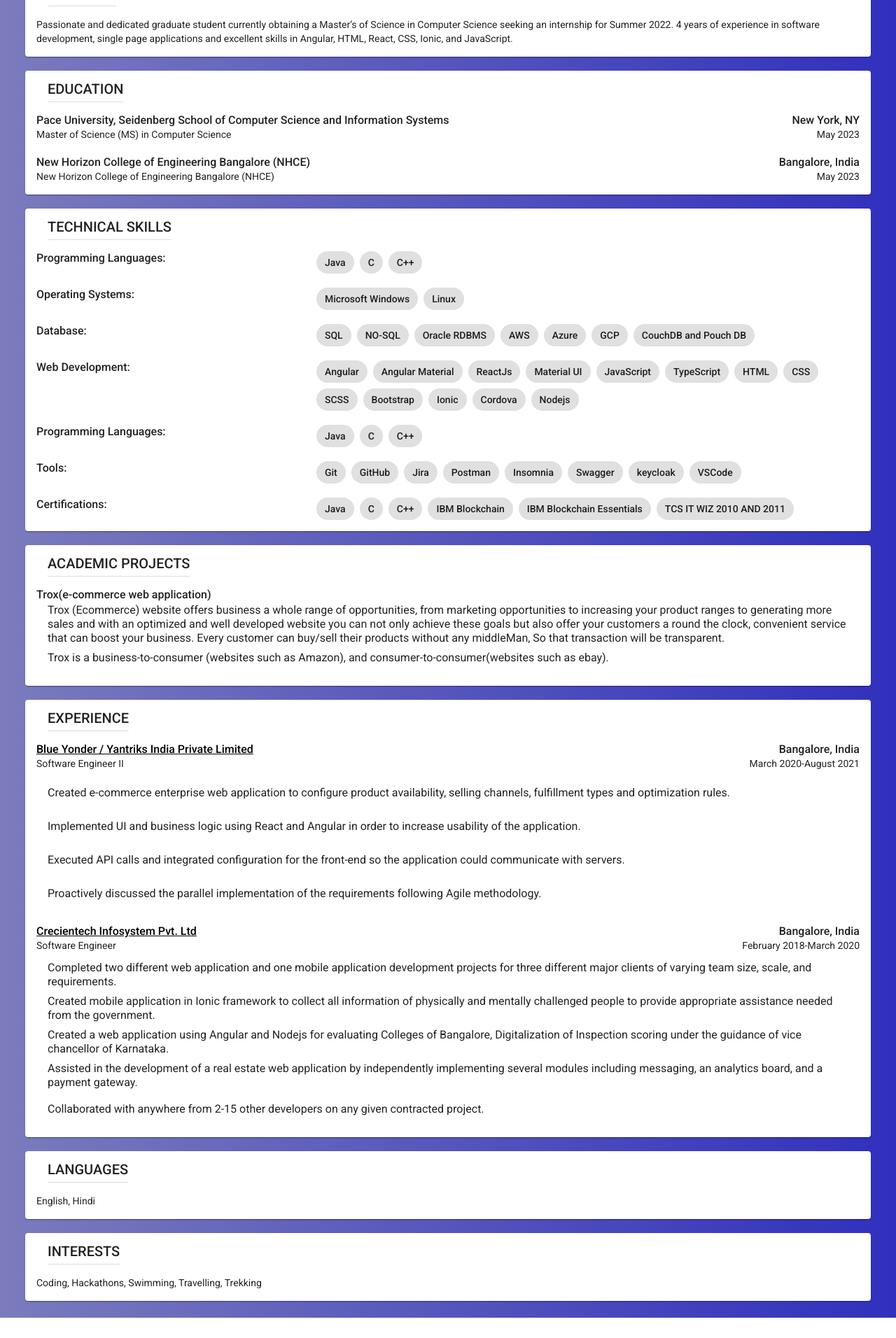
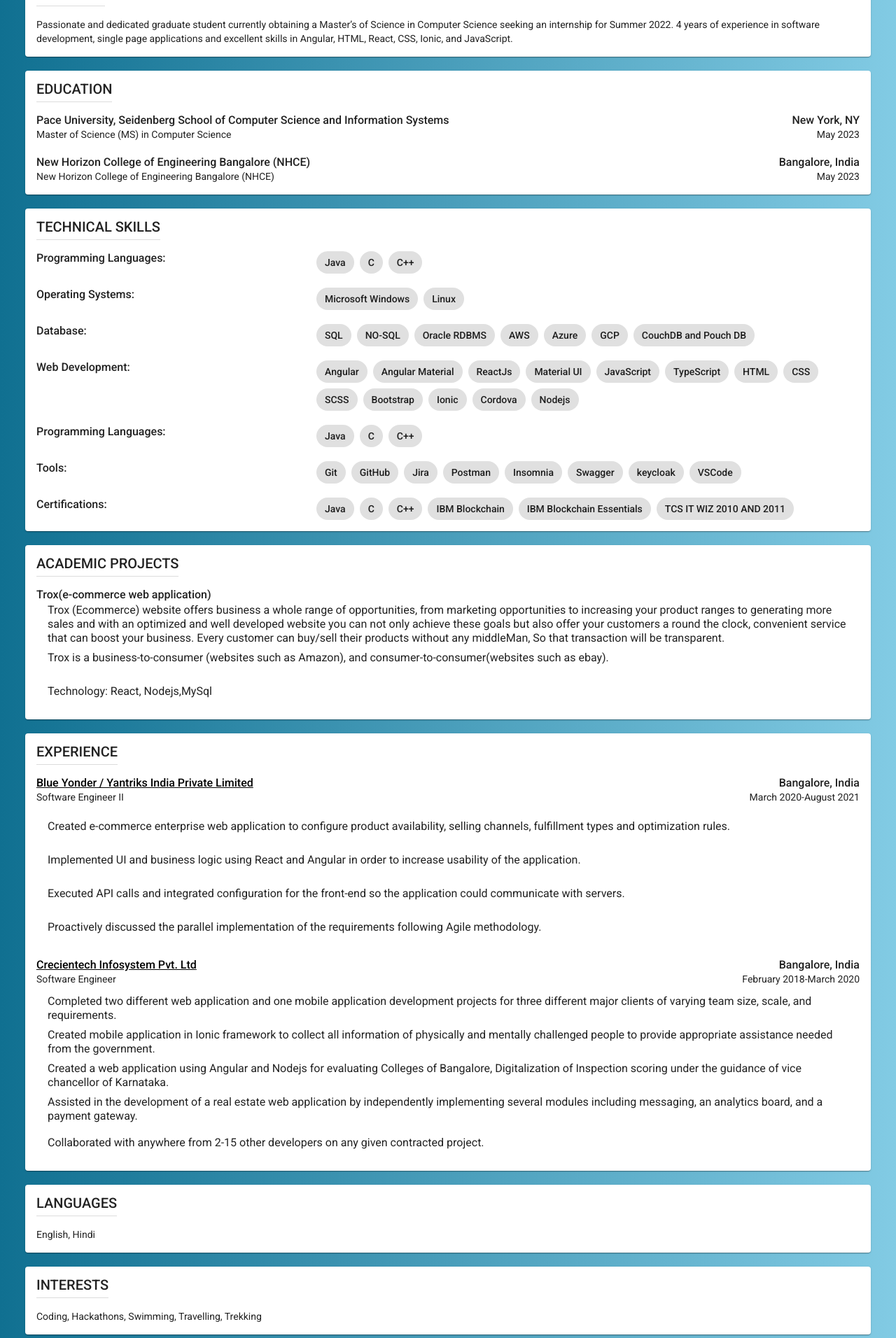
Before and after one commit to saurabh688/SaurabhRaiResume, an Angular app: page / in a window 1280 px wide. Shown: the part 148-2060 px from the top of the page at 70% size. Before the commit the page ends 2031 px from the top, so only its background shows below. Built offline with nearby package versions, Linux system fonts and the light colour scheme.

Commit message:
title margin fix.

```diff
--- a/src/app/app.component.html
+++ b/src/app/app.component.html
@@ -11,7 +11,7 @@
 
   <div>
     <mat-card>
-      <mat-card-header>
+      <mat-card-header style="margin-left: -16px;">
         <mat-card-title>SUMMARY</mat-card-title>
         <mat-card-subtitle><hr/></mat-card-subtitle>
       </mat-card-header>
@@ -25,7 +25,7 @@
     </mat-card>
 <br/>
     <mat-card>
-      <mat-card-header>
+      <mat-card-header style="margin-left: -16px;">
         <mat-card-title>EDUCATION</mat-card-title>
         <mat-card-subtitle><hr/></mat-card-subtitle>
       </mat-card-header>
@@ -68,7 +68,7 @@
     </mat-card>
     <br/>
     <mat-card>
-      <mat-card-header>
+      <mat-card-header style="margin-left: -16px;">
         <mat-card-title>TECHNICAL SKILLS</mat-card-title>
         <mat-card-subtitle><hr/></mat-card-subtitle>
       </mat-card-header>
@@ -186,7 +186,7 @@
     </mat-card>
     <br/>
     <mat-card>
-      <mat-card-header>
+      <mat-card-header style="margin-left: -16px;">
         <mat-card-title>ACADEMIC PROJECTS</mat-card-title>
         <mat-card-subtitle><hr/></mat-card-subtitle>
       </mat-card-header>
@@ -198,13 +198,14 @@
           <mat-list role="list">
             <mat-list-item role="listitem">Trox (Ecommerce) website offers business a whole range of opportunities, from marketing opportunities to increasing your product ranges to generating more sales and with an optimized and well developed website you can not only achieve these goals but also offer your customers  a round the clock, convenient service that can boost your business. Every customer can buy/sell their products without any middleMan, So that transaction will be transparent.</mat-list-item>
             <mat-list-item role="listitem">Trox is a  business-to-consumer (websites such as Amazon), and consumer-to-consumer(websites such as ebay).</mat-list-item>
+            <mat-list-item role="listitem">Technology: React, Nodejs,MySql</mat-list-item>
           </mat-list>
           </div>
       </mat-card-content>
     </mat-card>
     <br/>
     <mat-card>
-      <mat-card-header>
+      <mat-card-header style="margin-left: -16px;">
         <mat-card-title>EXPERIENCE</mat-card-title>
         <mat-card-subtitle><hr/></mat-card-subtitle>
       </mat-card-header>
@@ -271,7 +272,7 @@
     </mat-card>
     <br/>
     <mat-card>
-      <mat-card-header>
+      <mat-card-header style="margin-left: -16px;">
         <mat-card-title>LANGUAGES</mat-card-title>
         <mat-card-subtitle><hr/></mat-card-subtitle>
       </mat-card-header>
@@ -283,7 +284,7 @@
     </mat-card>
 <br/>
     <mat-card>
-      <mat-card-header>
+      <mat-card-header style="margin-left: -16px;">
         <mat-card-title>INTERESTS</mat-card-title>
         <mat-card-subtitle><hr/></mat-card-subtitle>
       </mat-card-header>
--- a/src/app/app.component.scss
+++ b/src/app/app.component.scss
@@ -1,6 +1,6 @@
 .layout {
     padding: 24px;
-    background-image: linear-gradient(to right, rgb(123, 123, 189) , rgb(48, 48, 190));
+    background-image: linear-gradient(to right, rgb(16, 112, 145) , rgb(130, 203, 228));
 }
 
 .header{
```
